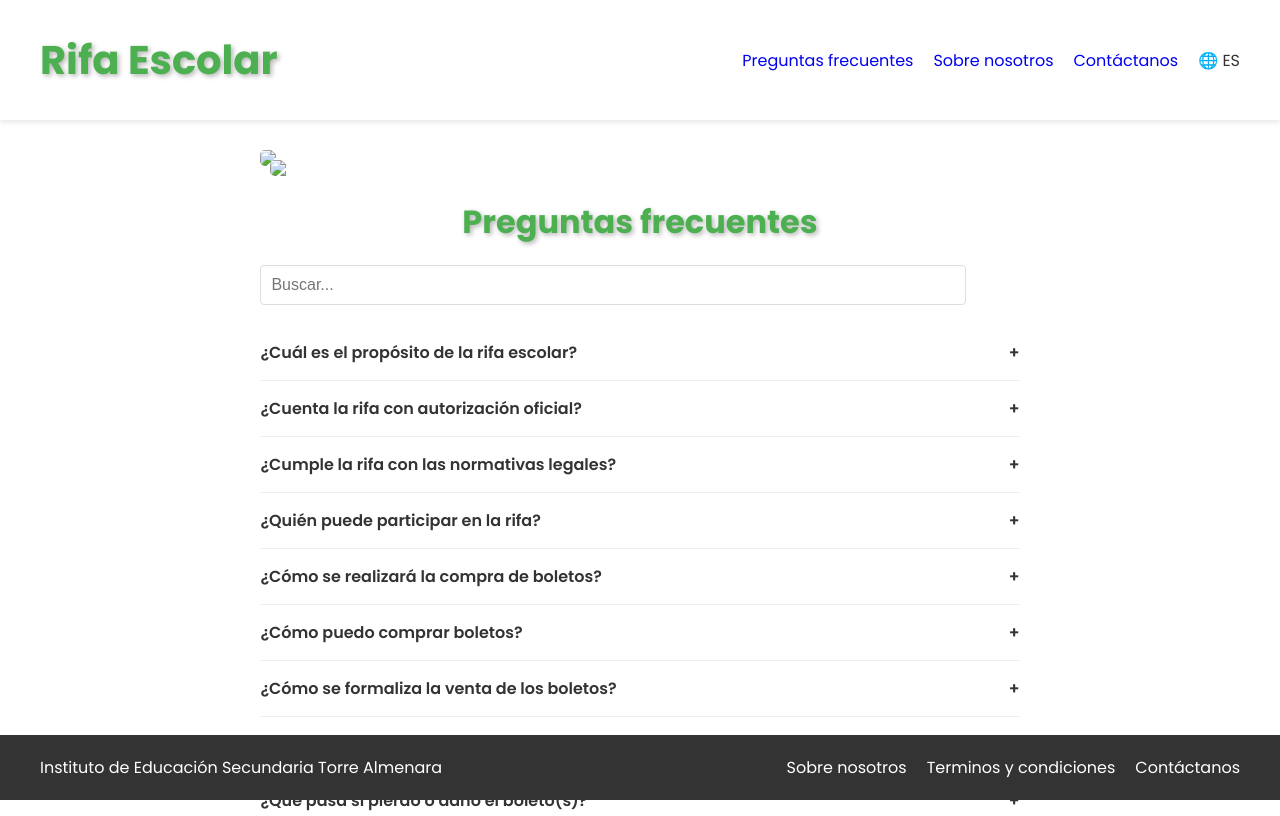
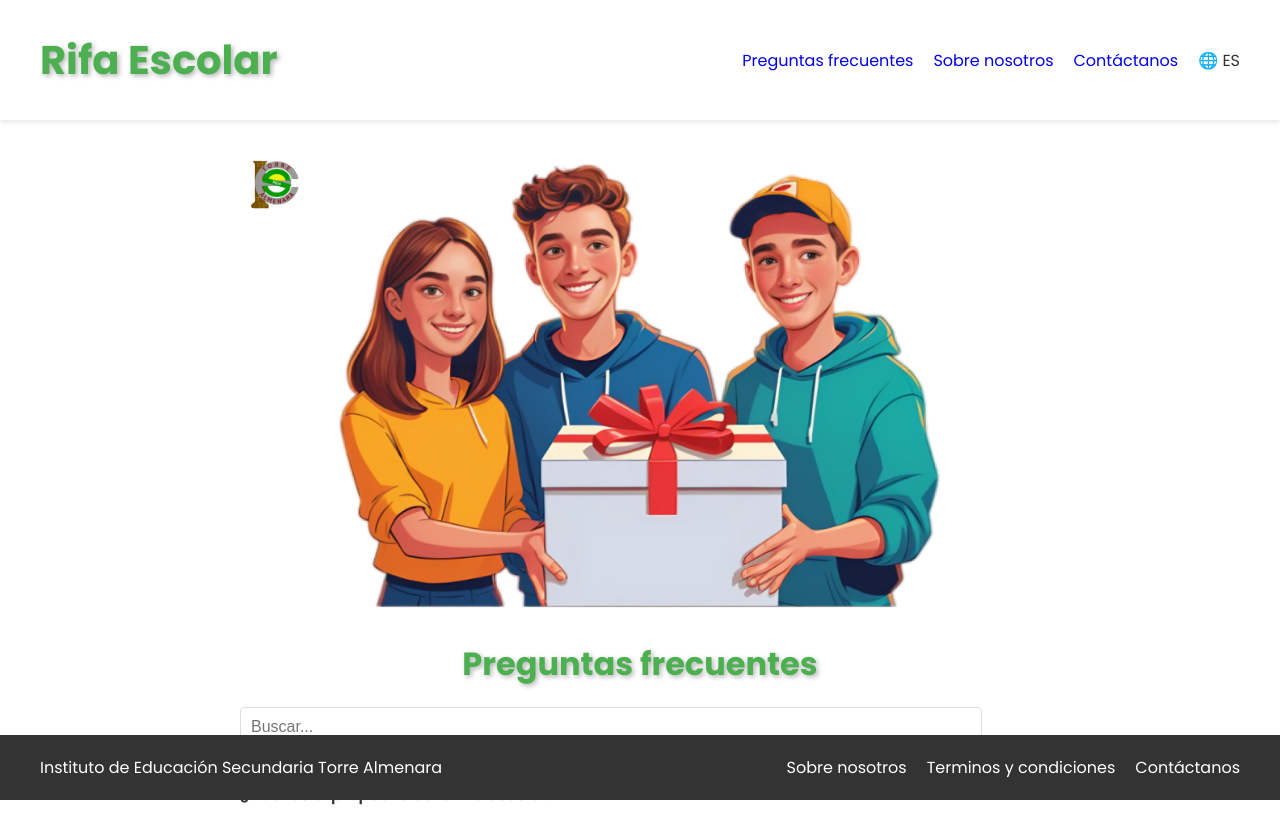
Before and after one commit to GerardoHMX/rifaEscolar, a plain HTML site: page faq.html in a window 1280 px wide. Shown: the top 816 px of the page. Drawn offline with Linux system fonts and the light colour scheme; the site is published under a folder, as on GitHub Pages, so addresses that start at the root find nothing; a web font is replaced by a local one.

Commit message:
Update URLs absolutas y relativas

```diff
--- a/faq.html
+++ b/faq.html
@@ -37,8 +37,8 @@
 
         <section class="mt-30">
             <div class="image-container">
-                <img src="/img/EntregaPremio1.png" class="main-image">
-                <img src="/img/logoIES.png" class="overlay-image">
+                <img src="img/EntregaPremio1.png" class="main-image">
+                <img src="img/logoIES.png" class="overlay-image">
             </div>
 
             <h2>Preguntas frecuentes</h2>
```
